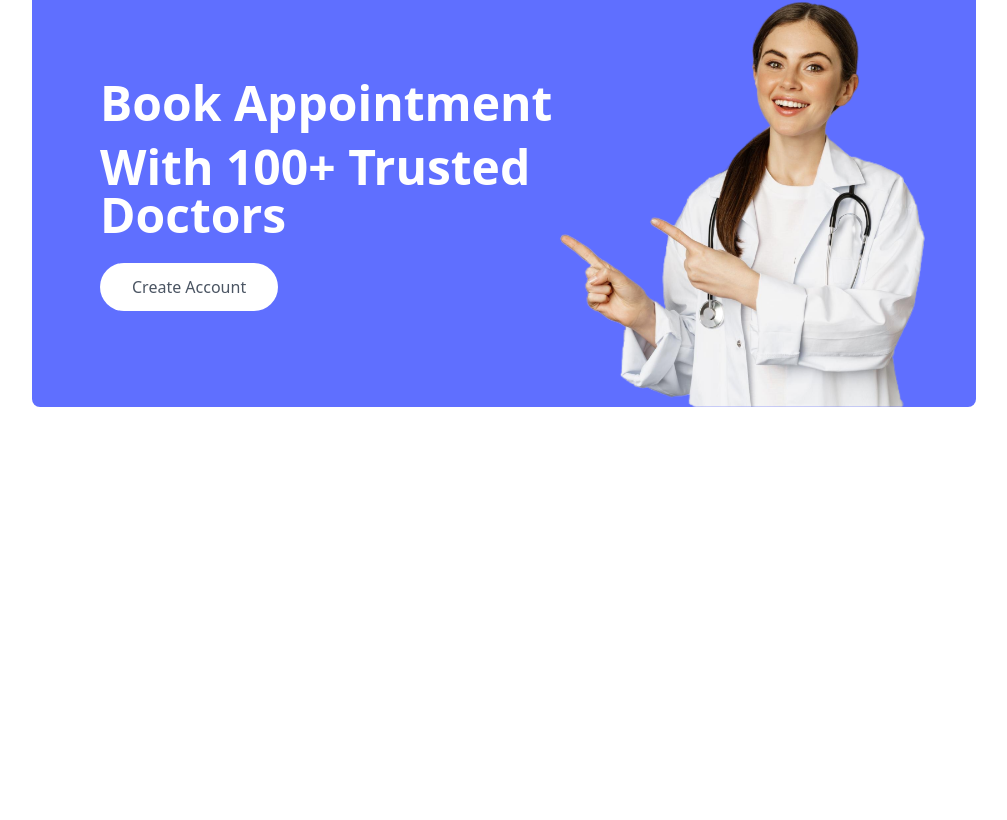
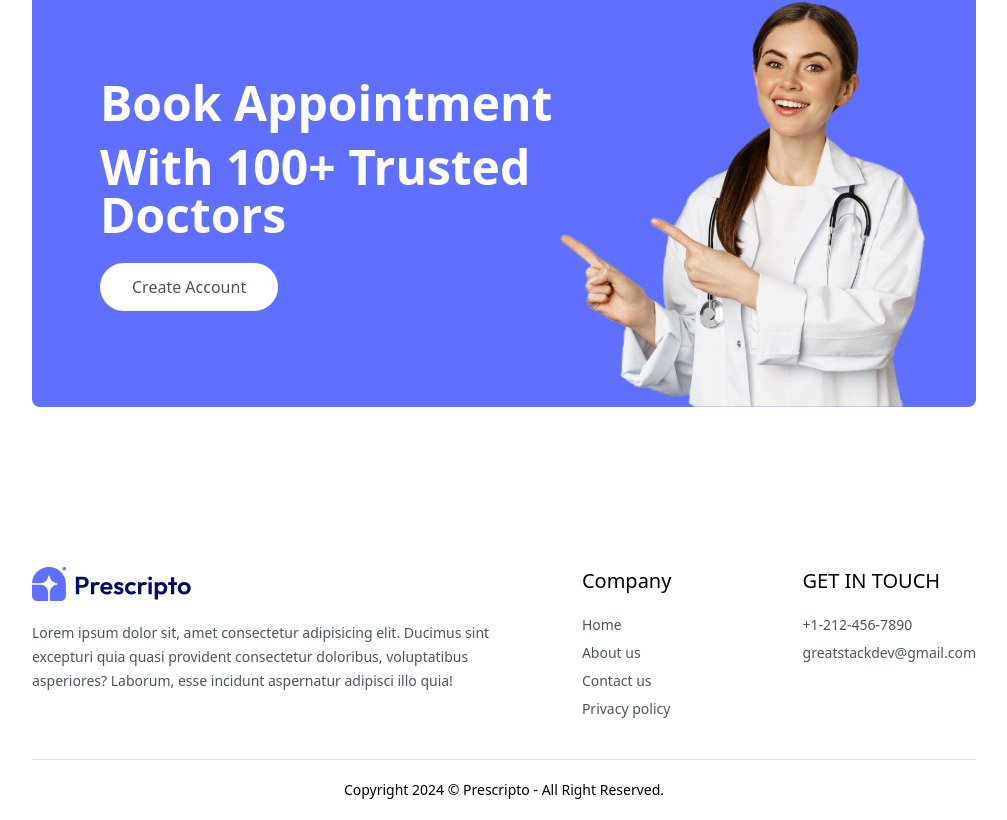
Before and after one commit to BhanukaJanappriya/frontend, a React (Vite) app: page / in a window 1280 px wide. Shown: the part 2479-3299 px from the top of the page, without its empty margins (136-1143 px from the left). Before the commit the page ends 2966 px from the top, so only its background shows below. Built offline with nearby package versions, Linux system fonts and the light colour scheme.

Commit message:
Complete footer

```diff
--- a/src/App.jsx
+++ b/src/App.jsx
@@ -10,6 +10,7 @@ import MyAppointment from "./pages/MyAppointments";
 import Appointment from "./pages/Appointment";
 import Navbar from "./components/Navbar";
 import "./index.css";
+import Footer from "./components/Footer";
 
 const App = () => {
   return (
@@ -26,6 +27,8 @@ const App = () => {
         <Route path="/my-appointments" element={<MyAppointment />} />
         <Route path="/appointment/:docId" element={<Appointment />} />
       </Routes>
+      {/* Footer will show in all the pages */}
+      <Footer />
     </div>
   );
 };
--- a/src/components/Banner.jsx
+++ b/src/components/Banner.jsx
@@ -1,7 +1,9 @@
 import React from "react";
 import { assets } from "../assets/assets";
+import { useNavigate } from "react-router-dom";
 
 const Banner = () => {
+  const navigate = useNavigate();
   return (
     <div className="flex bg-primary rounded-lg px-6 sm:px-14 lg:px-12 my-20 md:mx-10">
       {/*-----------Left Side----------*/}
@@ -10,7 +12,13 @@ const Banner = () => {
           <p className="">Book Appointment</p>
           <p className="mt-4">With 100+ Trusted Doctors</p>
         </div>
-        <button className="bg-white text-sm sm:text-base text-gray-600 px-8 py-3 rounded-full mt-6 hover:scale-105 transition-all">
+        <button
+          onClick={() => {
+            navigate("/login");
+            scrollTo(0, 0);
+          }}
+          className="bg-white text-sm sm:text-base text-gray-600 px-8 py-3 rounded-full mt-6 hover:scale-105 transition-all"
+        >
           Create Account
         </button>
       </div>
--- /dev/null
+++ b/src/components/Footer.jsx
@@ -0,0 +1,47 @@
+import React from "react";
+import { assets } from "../assets/assets";
+const Footer = () => {
+  return (
+    <div className="md:mx-10">
+      <div className="flex flex-col sm:grid grid-cols-[3fr_1fr_1fr] gap-14 my-10 mt-40 text-sm">
+        {/* ----------------Left section-------------- */}
+        <div>
+          <img className="mb-5 w-40" src={assets.logo} alt="" />
+          <p className="w-full md:w2/3 text-gray-600 leading-6">
+            Lorem ipsum dolor sit, amet consectetur adipisicing elit. Ducimus
+            sint excepturi quia quasi provident consectetur doloribus,
+            voluptatibus asperiores? Laborum, esse incidunt aspernatur adipisci
+            illo quia!
+          </p>
+        </div>
+        {/* ----------------Center section-------------- */}
+        <div>
+          <p className="text-xl font-medium mb-5">Company</p>
+          <ul className="flex flex-col gap-2 text-gray-600">
+            <li>Home</li>
+            <li>About us</li>
+            <li>Contact us</li>
+            <li>Privacy policy</li>
+          </ul>
+        </div>
+        {/* ----------------Right section-------------- */}
+        <div>
+          <p className="text-xl font-medium mb-5">GET IN TOUCH</p>
+          <ul className="flex flex-col gap-2 text-gray-600">
+            <li>+1-212-456-7890</li>
+            <li>greatstackdev@gmail.com</li>
+          </ul>
+        </div>
+      </div>
+      {/* -----------------Copyright Text---------------- */}
+      <div>
+        <hr className="py-0 rounded-full bg-primary" />
+        <p className="py-5 text-sm text-center">
+          Copyright 2024 &copy; Prescripto - All Right Reserved.
+        </p>
+      </div>
+    </div>
+  );
+};
+
+export default Footer;
```
